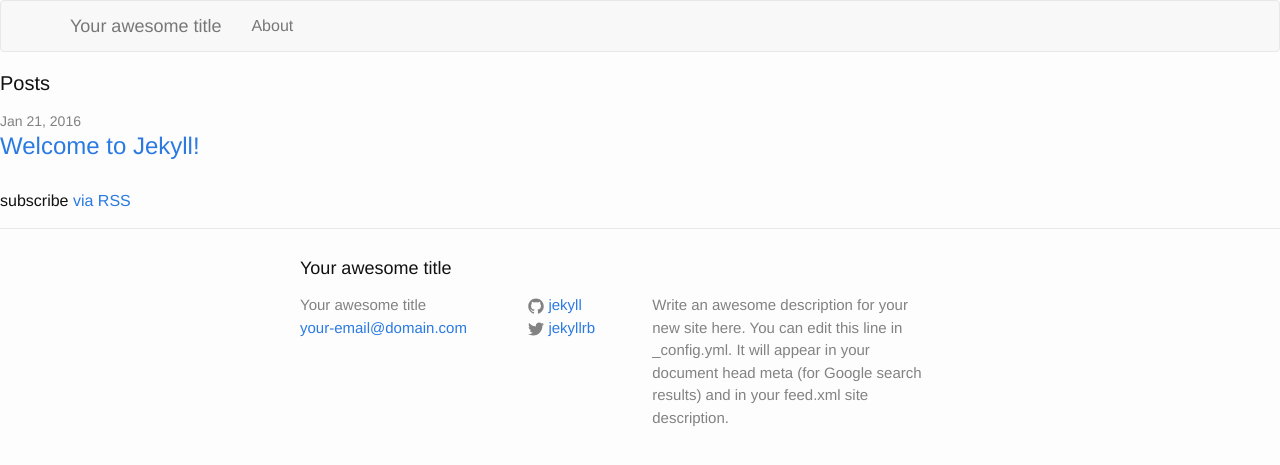
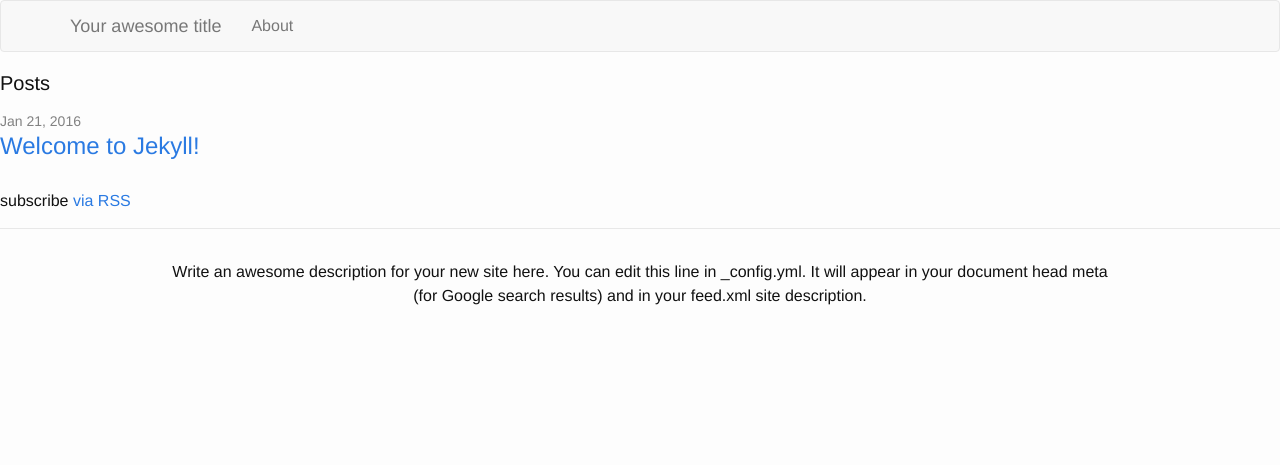
Before and after one commit to michelav/fa7-frameworks, a Jekyll site: the page built from index.html, in a window 1280 px wide. Shown: the top 465 px of the page. Built offline with Jekyll 4.4.1, drawn with Linux system fonts in a browser that asks for light colours.

Commit message:
Add Bootstrap based footer to footer.html

```diff
--- a/_includes/footer.html
+++ b/_includes/footer.html
@@ -1,38 +1,22 @@
 <footer class="site-footer">
-
-  <div class="wrapper">
-
-    <h2 class="footer-heading">{{ site.title }}</h2>
-
-    <div class="footer-col-wrapper">
-      <div class="footer-col footer-col-1">
-        <ul class="contact-list">
-          <li>{{ site.title }}</li>
-          <li><a href="mailto:{{ site.email }}">{{ site.email }}</a></li>
-        </ul>
+  <div class="container">
+    <div class="row">
+      <div class="col-sm-10 col-sm-offset-1 text-center">
+        <div class="row">
+	  <div class="col-sm-3 col-xs-12">
+	    <!-- email link here -->
+	  </div>
+      <div class="col-sm-3 col-xs-12">
+        <!-- put Twitter follow icon here -->
       </div>
-
-      <div class="footer-col footer-col-2">
-        <ul class="social-media-list">
-          {% if site.github_username %}
-          <li>
-            {% include icon-github.html username=site.github_username %}
-          </li>
-          {% endif %}
-
-          {% if site.twitter_username %}
-          <li>
-            {% include icon-twitter.html username=site.twitter_username %}
-          </li>
-          {% endif %}
-        </ul>
-      </div>
-
-      <div class="footer-col footer-col-3">
-        <p>{{ site.description }}</p>
+	  <div class="col-sm-3 col-xs-12">
+        <!-- put your own counter here -->
+	  </div>
+	  <div class="col-sm-12">
+	    <div>{{ site.description }}</div>
+	  </div>
+        </div>
       </div>
     </div>
-
   </div>
-
 </footer>
```
